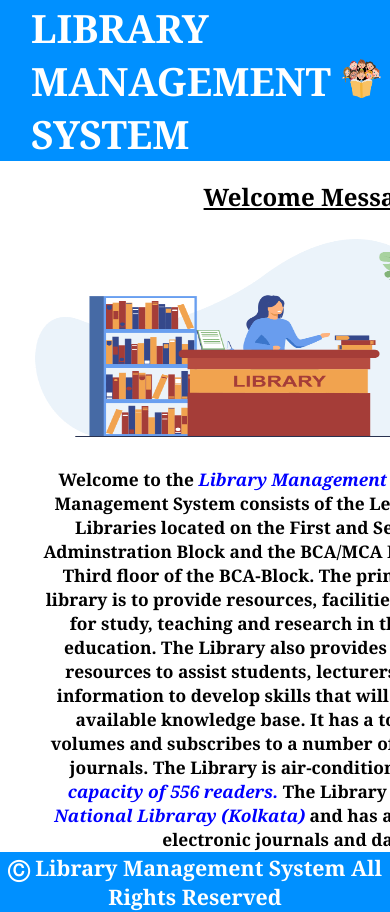
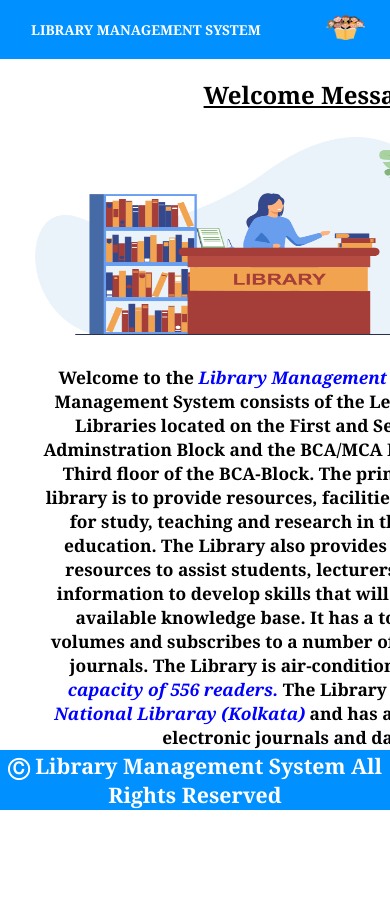
Before and after one commit to Rakesh82855/Library-Management-System, a plain HTML site: page index.html in a window 390 px wide. Shown: the top 912 px of the page. After the commit the page ends 844 px from the top, so only its background shows below. Drawn offline with Linux system fonts and the light colour scheme.

Commit message:
herder changed

```diff
--- a/index.html
+++ b/index.html
@@ -9,7 +9,7 @@
     </head>
     <body>
         <table class="header">
-            <tr height="95">
+            <tr>
                 <td width="77%">
                     <h1 class="padding">LIBRARY MANAGEMENT SYSTEM</h1>
                 </td>
--- a/style.css
+++ b/style.css
@@ -7,12 +7,16 @@ html, body {
 }
 .header {
    width: 100%;
+   height: 95px;
    background-color: #0090FF;
 }
 h1 {
    font-size: 2.72vw;
    font-family:cambria;
    color:#FFFFFF;
+}
+.headerimg {
+   width: 200px;
 }
 /* .navbar {
    width: 100%;
@@ -113,13 +117,14 @@ li a:hover {
 @media screen and (max-width: 768px) {
    .header {
       width: 100%;
+      height: 7vh;
    }
    h1 {
-      font-size: 10vw;
+      font-size: 3.5vw;
    }
    .headerimg {
       width: 10vw;
-      height: 10vw;
+      height: 3vh;
    }
    .vertical-menu {
       display: none;
```
